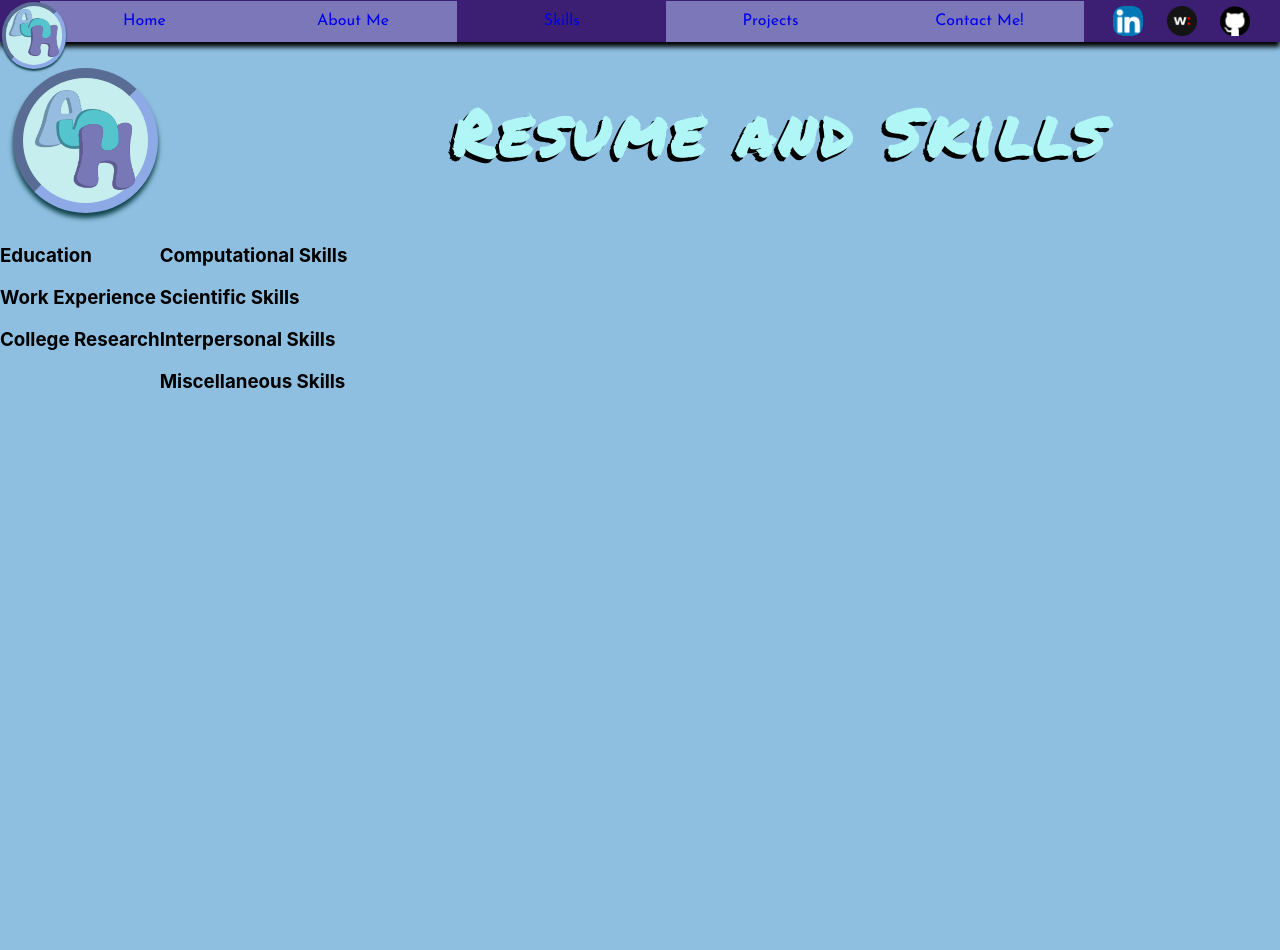
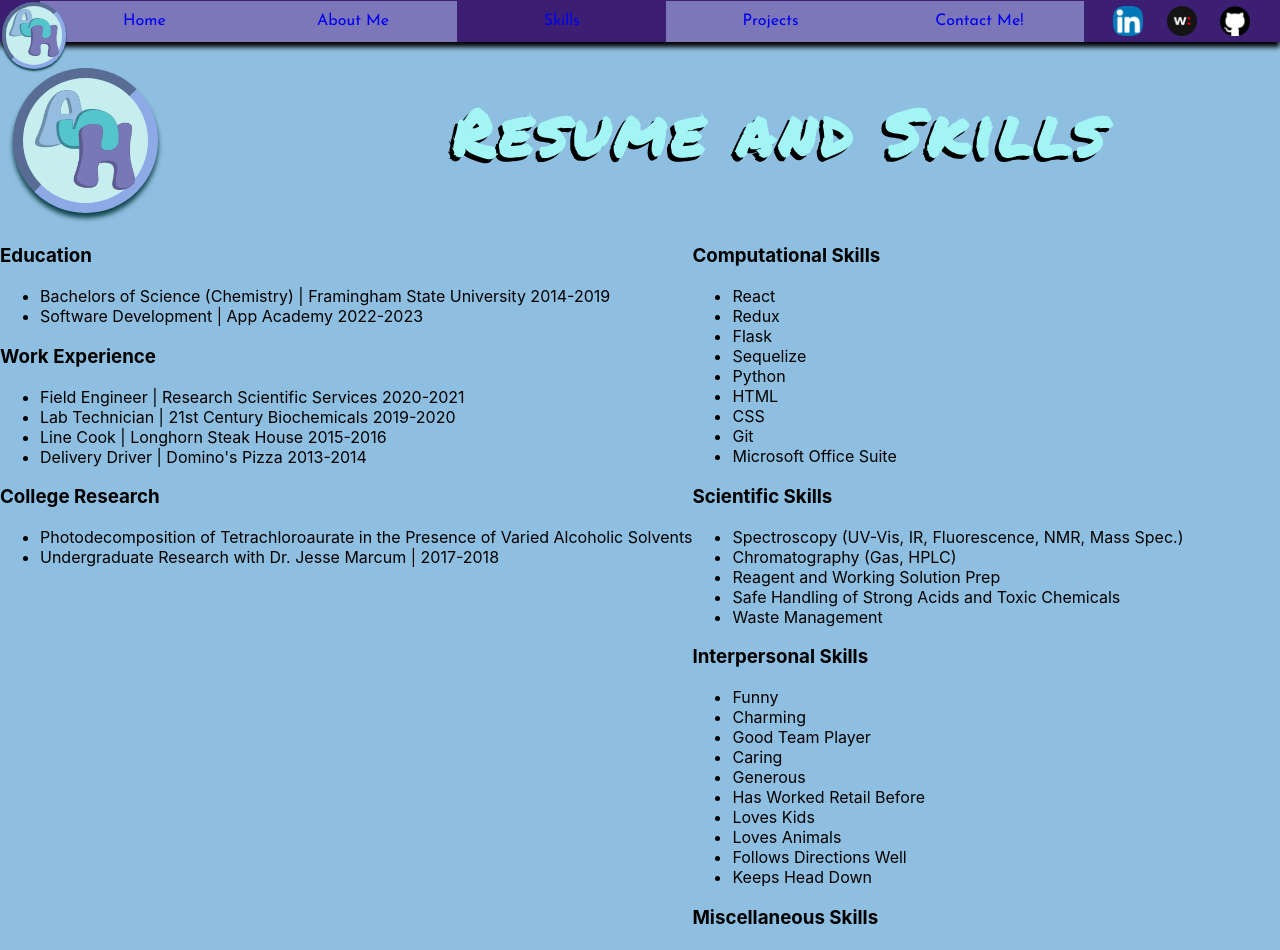
Before and after one commit to Dudemaster47/portfolio-site-but-it-works, a React (Create React App) app: page /skills in a window 1280 px wide. Shown: the top 950 px of the page. Before the commit the page ends 800 px from the top, so only its background shows below. Built offline with nearby package versions, Linux system fonts and the light colour scheme.

Commit message:
info for skills page finished now for css

```diff
--- a/src/components/skills.jsx
+++ b/src/components/skills.jsx
@@ -1,5 +1,5 @@
 import ashLogo from "../images/ash-logo.png";
-import "./skills.css"
+import "./skills.css";
 
 function Skills() {
     //gotta overhaul this anyway so
@@ -24,26 +24,103 @@ function Skills() {
                 <div className="resColumn">
                     <div className="eduList">
                         <h3>Education</h3>
+                        <ul className="resUL">
+                            <li>
+                                Bachelors of Science (Chemistry) | Framingham
+                                State University 2014-2019
+                            </li>
+                            <li>
+                                Software Development | App Academy 2022-2023
+                            </li>
+                        </ul>
                     </div>
                     <div className="workList">
                         <h3>Work Experience</h3>
+                        <ul className="resUL">
+                            <li>
+                                Field Engineer | Research Scientific Services
+                                2020-2021
+                            </li>
+                            <li>
+                                Lab Technician | 21st Century Biochemicals
+                                2019-2020
+                            </li>
+                            <li>Line Cook | Longhorn Steak House 2015-2016</li>
+                            <li>Delivery Driver | Domino's Pizza 2013-2014</li>
+                        </ul>
                     </div>
                     <div className="researchList">
                         <h3>College Research</h3>
+                        <ul className="resUL">
+                            <li>
+                                Photodecomposition of Tetrachloroaurate in the
+                                Presence of Varied Alcoholic Solvents
+                            </li>
+                            <li>
+                                Undergraduate Research with Dr. Jesse Marcum |
+                                2017-2018
+                            </li>
+                        </ul>
                     </div>
                 </div>
                 <div classname="skillColumn">
                     <div className="compuList">
                         <h3>Computational Skills</h3>
+                        <ul className="resUL">
+                            <li>React</li>
+                            <li>Redux</li>
+                            <li>Flask</li>
+                            <li>Sequelize</li>
+                            <li>Python</li>
+                            <li>HTML</li>
+                            <li>CSS</li>
+                            <li>Git</li>
+                            <li>Microsoft Office Suite</li>
+                        </ul>
                     </div>
                     <div className="sciList">
                         <h3>Scientific Skills</h3>
+                        <ul className="resUL">
+                            <li>
+                                Spectroscopy (UV-Vis, IR, Fluorescence, NMR,
+                                Mass Spec.)
+                            </li>
+                            <li>Chromatography (Gas, HPLC)</li>
+                            <li>Reagent and Working Solution Prep</li>
+                            <li>
+                                Safe Handling of Strong Acids and Toxic
+                                Chemicals
+                            </li>
+                            <li>Waste Management</li>
+                        </ul>
                     </div>
                     <div className="personList">
                         <h3>Interpersonal Skills</h3>
+                        <ul className="resUL">
+                            <li>Funny</li>
+                            <li>Charming</li>
+                            <li>Good Team Player</li>
+                            <li>Caring</li>
+                            <li>Generous</li>
+                            <li>Has Worked Retail Before</li>
+                            <li>Loves Kids</li>
+                            <li>Loves Animals</li>
+                            <li>Follows Directions Well</li>
+                            <li>Keeps Head Down</li>
+                        </ul>
                     </div>
                     <div className="miscList">
                         <h3>Miscellaneous Skills</h3>
+                        <ul className="resUL">
+                            <li>Black Belt</li>
+                            <li>Excellent Cook</li>
+                            <li>Musician</li>
+                            <li>Composer</li>
+                            <li>Artist</li>
+                            <li>Writer</li>
+                            <li>Tabletop Gaming Enthusiast</li>
+                            <li>Eternal Game Master (master of herding cats)</li>
+                        </ul>
                     </div>
                 </div>
             </div>
```
